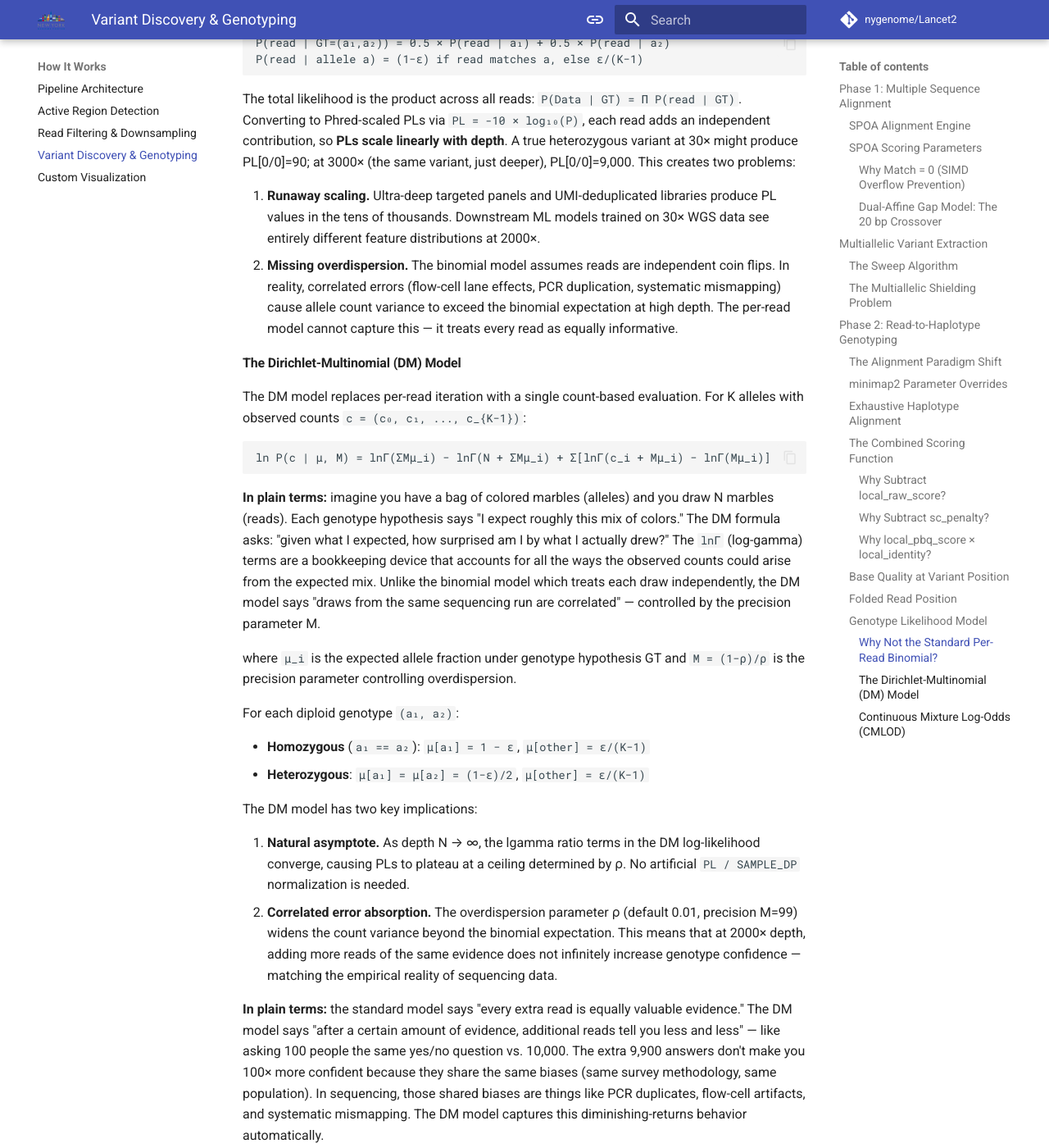
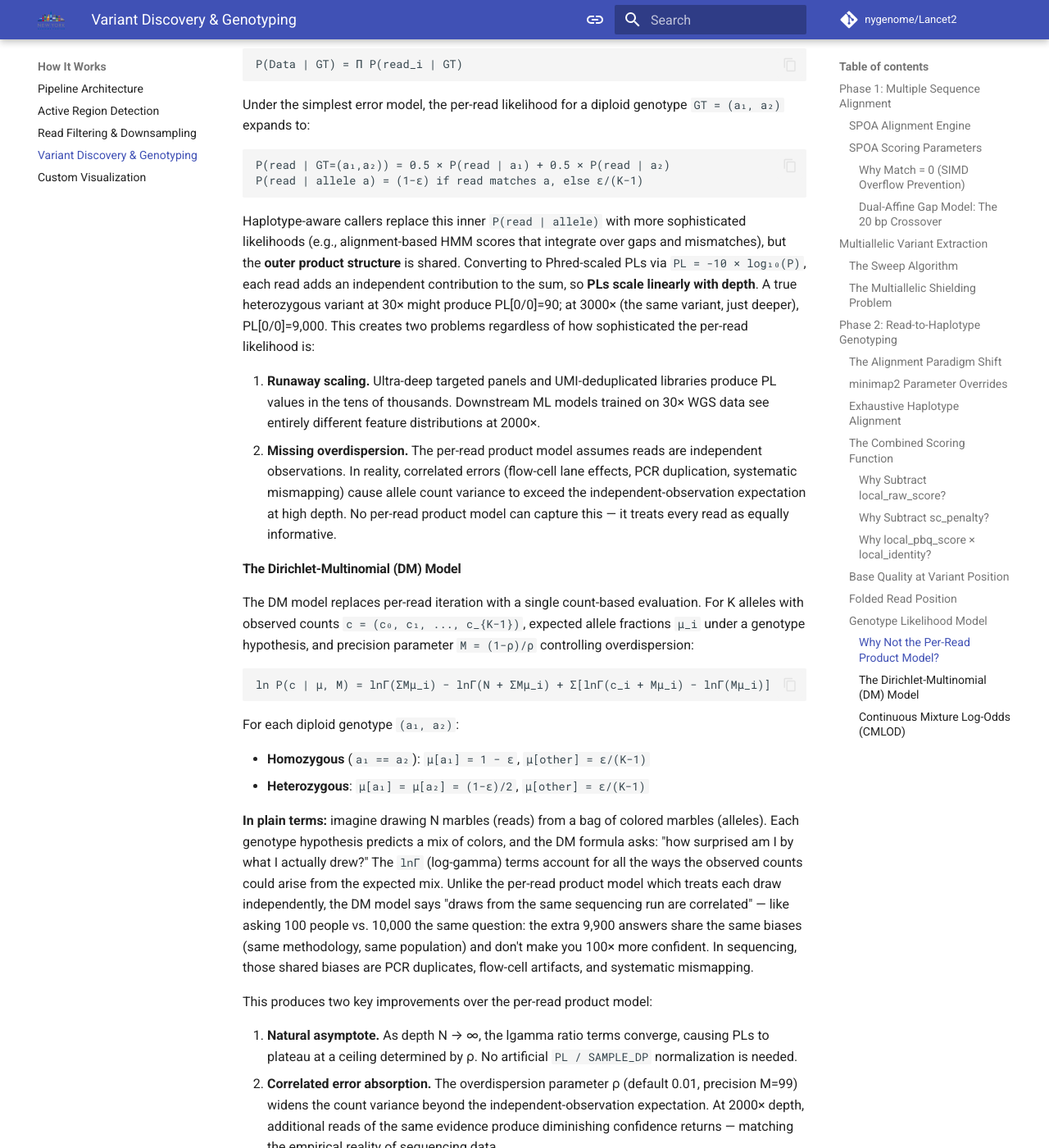
Before and after one commit to omicsnut/Lancet2, an MkDocs documentation site: the page built from docs/guides/variant_discovery_genotyping.md, in a window 1280 px wide and 1400 px high, scrolled down 6807 px. Shown: the whole window at 82% size. Built offline with MkDocs 1.6.1 and Material for MkDocs 9.7.7, drawn with Linux system fonts in a browser that asks for light colours; plug-ins that fetch from the network failed and are left out; comment, search, counter and statistics services are not loaded; the version menu is left out; some of the changed text lies outside the part shown.

Commit message:
chore: fix flow issues in guide page

````diff
--- a/docs/guides/variant_discovery_genotyping.md
+++ b/docs/guides/variant_discovery_genotyping.md
@@ -167,51 +167,53 @@ Folding maps both read ends to the same low-value space. Without folding, artifa
 
 ### Genotype Likelihood Model
 
-After allele assignment, genotype likelihoods are computed using a **Dirichlet-Multinomial (DM)** count-based model rather than the standard per-read binomial model used by tools like GATK HaplotypeCaller.
+After allele assignment, genotype likelihoods are computed using a **Dirichlet-Multinomial (DM)** count-based model that replaces the per-read product structure common to both pileup-based and haplotype-aware variant callers.
 
-#### Why Not the Standard Per-Read Binomial?
+#### Why Not the Per-Read Product Model?
 
-The standard multiallelic binomial model computes per-read likelihoods independently:
+Variant callers — whether pileup-based or haplotype-aware — compute the total genotype likelihood as a **product of independent per-read terms**:
+
+```
+P(Data | GT) = Π P(read_i | GT)
+```
+
+Under the simplest error model, the per-read likelihood for a diploid genotype `GT = (a₁, a₂)` expands to:
 
 ```
 P(read | GT=(a₁,a₂)) = 0.5 × P(read | a₁) + 0.5 × P(read | a₂)
 P(read | allele a) = (1−ε) if read matches a, else ε/(K−1)
 ```
 
-The total likelihood is the product across all reads: `P(Data | GT) = Π P(read | GT)`. Converting to Phred-scaled PLs via `PL = -10 × log₁₀(P)`, each read adds an independent contribution, so **PLs scale linearly with depth**. A true heterozygous variant at 30× might produce PL[0/0]=90; at 3000× (the same variant, just deeper), PL[0/0]=9,000. This creates two problems:
+Haplotype-aware callers replace this inner `P(read | allele)` with more sophisticated likelihoods (e.g., alignment-based HMM scores that integrate over gaps and mismatches), but the **outer product structure** is shared. Converting to Phred-scaled PLs via `PL = -10 × log₁₀(P)`, each read adds an independent contribution to the sum, so **PLs scale linearly with depth**. A true heterozygous variant at 30× might produce PL[0/0]=90; at 3000× (the same variant, just deeper), PL[0/0]=9,000. This creates two problems regardless of how sophisticated the per-read likelihood is:
 
 1. **Runaway scaling.** Ultra-deep targeted panels and UMI-deduplicated libraries produce PL values in the tens of thousands. Downstream ML models trained on 30× WGS data see entirely different feature distributions at 2000×.
-2. **Missing overdispersion.** The binomial model assumes reads are independent coin flips. In reality, correlated errors (flow-cell lane effects, PCR duplication, systematic mismapping) cause allele count variance to exceed the binomial expectation at high depth. The per-read model cannot capture this — it treats every read as equally informative.
+2. **Missing overdispersion.** The per-read product model assumes reads are independent observations. In reality, correlated errors (flow-cell lane effects, PCR duplication, systematic mismapping) cause allele count variance to exceed the independent-observation expectation at high depth. No per-read product model can capture this — it treats every read as equally informative.
 
 #### The Dirichlet-Multinomial (DM) Model
 
-The DM model replaces per-read iteration with a single count-based evaluation. For K alleles with observed counts `c = (c₀, c₁, ..., c_{K−1})`:
+The DM model replaces per-read iteration with a single count-based evaluation. For K alleles with observed counts `c = (c₀, c₁, ..., c_{K−1})`, expected allele fractions `μ_i` under a genotype hypothesis, and precision parameter `M = (1−ρ)/ρ` controlling overdispersion:
 
 ```
 ln P(c | μ, M) = lnΓ(ΣMμ_i) − lnΓ(N + ΣMμ_i) + Σ[lnΓ(c_i + Mμ_i) − lnΓ(Mμ_i)]
 ```
-
-**In plain terms:** imagine you have a bag of colored marbles (alleles) and you draw N marbles (reads). Each genotype hypothesis says "I expect roughly this mix of colors." The DM formula asks: "given what I expected, how surprised am I by what I actually drew?" The `lnΓ` (log-gamma) terms are a bookkeeping device that accounts for all the ways the observed counts could arise from the expected mix. Unlike the binomial model which treats each draw independently, the DM model says "draws from the same sequencing run are correlated" — controlled by the precision parameter M.
-
-where `μ_i` is the expected allele fraction under genotype hypothesis GT and `M = (1−ρ)/ρ` is the precision parameter controlling overdispersion.
 
 For each diploid genotype `(a₁, a₂)`:
 
 - **Homozygous** (`a₁ == a₂`): `μ[a₁] = 1 − ε`, `μ[other] = ε/(K−1)`
 - **Heterozygous**: `μ[a₁] = μ[a₂] = (1−ε)/2`, `μ[other] = ε/(K−1)`
 
-The DM model has two key implications:
+**In plain terms:** imagine drawing N marbles (reads) from a bag of colored marbles (alleles). Each genotype hypothesis predicts a mix of colors, and the DM formula asks: "how surprised am I by what I actually drew?" The `lnΓ` (log-gamma) terms account for all the ways the observed counts could arise from the expected mix. Unlike the per-read product model which treats each draw independently, the DM model says "draws from the same sequencing run are correlated" — like asking 100 people vs. 10,000 the same question: the extra 9,900 answers share the same biases (same methodology, same population) and don't make you 100× more confident. In sequencing, those shared biases are PCR duplicates, flow-cell artifacts, and systematic mismapping.
 
-1. **Natural asymptote.** As depth N → ∞, the lgamma ratio terms in the DM log-likelihood converge, causing PLs to plateau at a ceiling determined by ρ. No artificial `PL / SAMPLE_DP` normalization is needed.
-2. **Correlated error absorption.** The overdispersion parameter ρ (default 0.01, precision M=99) widens the count variance beyond the binomial expectation. This means that at 2000× depth, adding more reads of the same evidence does not infinitely increase genotype confidence — matching the empirical reality of sequencing data.
+This produces two key improvements over the per-read product model:
 
-**In plain terms:** the standard model says "every extra read is equally valuable evidence." The DM model says "after a certain amount of evidence, additional reads tell you less and less" — like asking 100 people the same yes/no question vs. 10,000. The extra 9,900 answers don't make you 100× more confident because they share the same biases (same survey methodology, same population). In sequencing, those shared biases are things like PCR duplicates, flow-cell artifacts, and systematic mismapping. The DM model captures this diminishing-returns behavior automatically.
+1. **Natural asymptote.** As depth N → ∞, the lgamma ratio terms converge, causing PLs to plateau at a ceiling determined by ρ. No artificial `PL / SAMPLE_DP` normalization is needed.
+2. **Correlated error absorption.** The overdispersion parameter ρ (default 0.01, precision M=99) widens the count variance beyond the independent-observation expectation. At 2000× depth, additional reads of the same evidence produce diminishing confidence returns — matching the empirical reality of sequencing data.
 
 The default parameters `ε = 0.005` (background error) and `ρ = 0.01` (overdispersion) are tuned for Illumina short-read sequencing. See the in-code documentation in `variant_support.cpp` for guidance on adjusting these for ONT, HiFi, or ultra-deep targeted panels.
 
 #### Continuous Mixture Log-Odds (CMLOD)
 
-In addition to DM-based PLs, each ALT allele receives a **CMLOD** (Continuous Mixture Log-Odds) score. Unlike PLs, which evaluate rigid diploid genotype states (0/0, 0/1, 1/1), CMLOD operates over continuous allele frequency space and integrates exact per-read base qualities:
+DM-based PLs solve the depth-scaling and overdispersion problems, but they evaluate only rigid diploid genotype states (0%, 50%, 100% ALT). For somatic and mosaic variants at continuous frequencies like 2% or 15% VAF, none of these states represents the true frequency. Each ALT allele therefore also receives a **CMLOD** (Continuous Mixture Log-Odds) score that operates over continuous allele frequency space and integrates exact per-read base qualities:
 
 ```
 P(read called as s | f) = Σ_t f[t] × P(s | true origin = t)
````
Also changed, not shown: docs/guides/vcf_output.md (+3 -3 lines).
